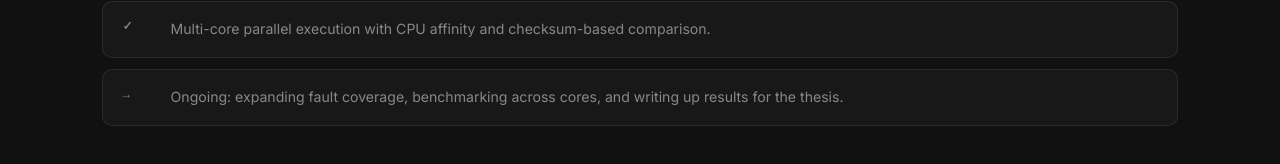
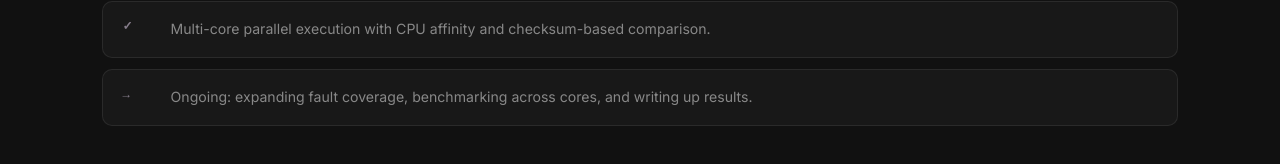
Before and after one commit to vasilikimik/vasilikimik.github.io, a plain HTML site: page CPU.html in a window 1280 px wide. Shown: the part 2764-2928 px from the top of the page. Drawn offline with Linux system fonts and the light colour scheme.

Commit message:
Update CPU.html

```diff
--- a/CPU.html
+++ b/CPU.html
@@ -400,7 +400,7 @@
       <div class="gh-step"><div class="gh-step-num">✓</div><div class="gh-step-text">Theoretical foundation complete &mdash; fault models, sensitisation &amp; propagation, IEEE 754, Wallace Tree multiplier.</div></div>
       <div class="gh-step"><div class="gh-step-num">✓</div><div class="gh-step-text">Modular BIST framework implemented in C with multi-phase test pattern generation.</div></div>
       <div class="gh-step"><div class="gh-step-num">✓</div><div class="gh-step-text">Multi-core parallel execution with CPU affinity and checksum-based comparison.</div></div>
-      <div class="gh-step"><div class="gh-step-num">→</div><div class="gh-step-text">Ongoing: expanding fault coverage, benchmarking across cores, and writing up results for the thesis.</div></div>
+      <div class="gh-step"><div class="gh-step-num">→</div><div class="gh-step-text">Ongoing: expanding fault coverage, benchmarking across cores, and writing up results.</div></div>
     </div>
   </div>
 
```
